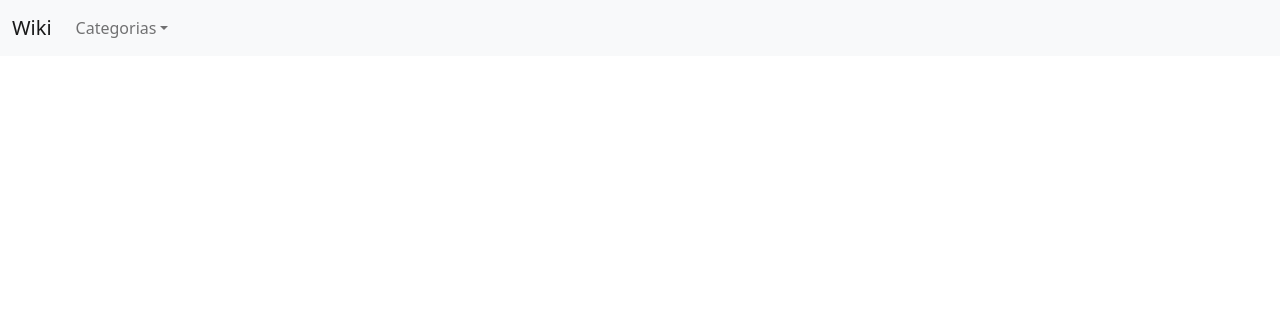
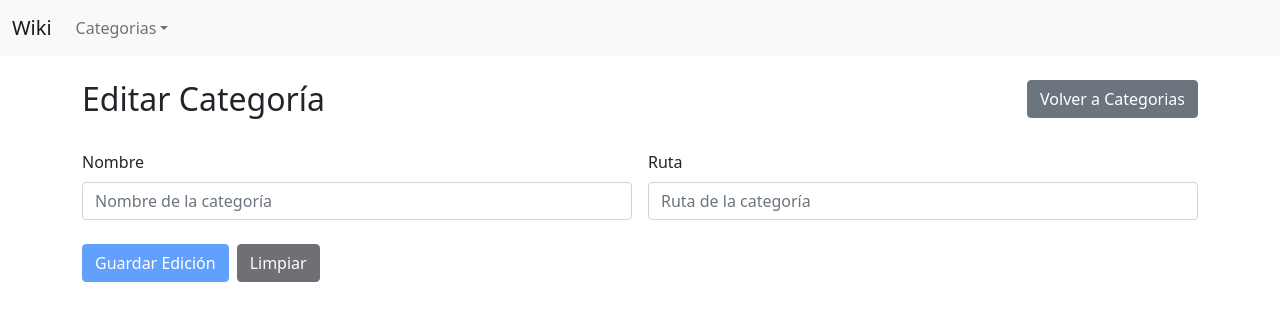
Before and after one commit to franklopezbriceno2297/cursoprograweb-proyecto2, a Vue app: page /categoria/1/1 in a window 1280 px wide. Before the commit this address had no page. Shown: the top 320 px of the page. Built offline with nearby package versions, Linux system fonts and the light colour scheme.

Commit message:
Finishing the CRUD of category

```diff
--- a/src/router/index.js
+++ b/src/router/index.js
@@ -7,7 +7,7 @@ import CategoryForm from '@/views/CategoryForm.vue'
 
 const routes = [
   {
-    path: '/categoria/:windowMode',
+    path: '/categoria/:windowMode/:path',
     name: 'CategoryForm',
     component: CategoryForm
   },
--- a/src/store/modules/categories.js
+++ b/src/store/modules/categories.js
@@ -7,7 +7,7 @@ const categories = {
     categories: categoryList
   }),
   mutations: {
-    addCategory (state, payload) {
+    createCategory (state, payload) {
       state.categories.push(payload)
     },
     deleteCategory (state, path) {
--- a/src/views/Categories.vue
+++ b/src/views/Categories.vue
@@ -3,7 +3,7 @@
     <div class="d-flex justify-content-between mb-3">
       <h2 class="mb-0">{{title}}</h2>
       <div class="d-flex align-items-center">
-        <router-link class="btn btn-success" to="/categoria/nueva">Agregar</router-link>
+        <router-link class="btn btn-success" to="/categoria/nueva/0">Agregar</router-link>
       </div>
     </div>
     <div class="row">
@@ -16,7 +16,7 @@
               <!-- <p class="card-text small">Fecha de Creación: {{created}}</p> -->
               <div class="d-flex justify-content-end">
                 <router-link :to="`/categorias/${category.path}`" class="btn btn-secondary btn-sm">Mostrar</router-link>
-                <router-link to="/categorias/id/edit" class="btn btn-warning btn-sm mx-2">Editar</router-link>
+                <router-link :to="`/categoria/editar/${category.path}`" class="btn btn-warning btn-sm mx-2">Editar</router-link>
                 <button @click="deleteCategory(category.path)" class="btn btn-danger btn-sm">Eliminar</button>
               </div>
             </div>
--- a/src/views/CategoryForm.vue
+++ b/src/views/CategoryForm.vue
@@ -16,7 +16,7 @@
         <input v-model="path" required type="text" class="form-control" id="inputPathCategory" placeholder="Ruta de la categoría" />
       </div>
       <div class="col-12 mt-4">
-        <button type="button" :disabled="missingInputs" @click="addCategory" class="btn btn-primary">Guardar</button>
+        <button type="button" :disabled="(missingInputs || editModeWithBadParams)" @click="addCategory" class="btn btn-primary">{{buttonTitle}}</button>
         <button type="button" :disabled="emptyInputs" @click="clearForm" class="btn btn-dark mx-2">Limpiar</button>
       </div>
       <div class="col-4">
@@ -39,8 +39,19 @@ export default {
     errorMessage: '',
     successMessage: '',
     label: '',
-    path: ''
+    path: '',
+    currentPath: null
   }),
+  mounted () {
+    if (!this.creationMode) {
+      const currentCategory = this.getCategory({ path: this.$route.params.path })
+      if (currentCategory) {
+        this.path = currentCategory.path
+        this.currentPath = currentCategory.path
+        this.label = currentCategory.label
+      }
+    }
+  },
   computed: {
     ...mapGetters(
       'categories',
@@ -52,17 +63,24 @@ export default {
     missingInputs () {
       return (this.label.trim() === '' || this.path.trim() === '')
     },
+    buttonTitle () {
+      return (this.creationMode ? 'Guardar' : 'Guardar Edición')
+    },
     title () {
       return (this.creationMode ? 'Agregar nueva categoría' : 'Editar Categoría')
     },
     creationMode () {
       return (this.$route.params.windowMode === 'nueva')
+    },
+    editModeWithBadParams () {
+      const newCategory = this.getCategory({ path: this.path.trim() })
+      return (!this.creationMode && ((this.currentPath === null) || !!newCategory))
     }
   },
   methods: {
     ...mapMutations(
       'categories',
-      { saveCategory: 'addCategory' }
+      ['createCategory', 'deleteCategory']
     ),
     clearForm () {
       this.label = ''
@@ -76,16 +94,24 @@ export default {
           path: this.path.trim(),
           label: this.label.trim()
         }
-        this.saveCategory(newCategory)
-        this.clearForm()
 
-        this.successMessage = 'Categoría Agregada!'
-        setTimeout(() => {
-          this.successMessage = ''
-        }, 6000)
+        if (!this.creationMode) {
+          this.deleteCategory(this.currentPath)
+        }
+        this.createCategory(newCategory)
+
+        if (this.creationMode) {
+          this.clearForm()
+          this.successMessage = '¡Categoría Agregada!'
+          setTimeout(() => {
+            this.successMessage = ''
+          }, 6000)
+        } else {
+          this.$router.push({ path: '/categorias' })
+        }
       } else {
         this.successMessage = ''
-        this.errorMessage = 'Esta ruta ya existe!'
+        this.errorMessage = '¡Esta ruta ya existe!'
       }
     }
   }
```
